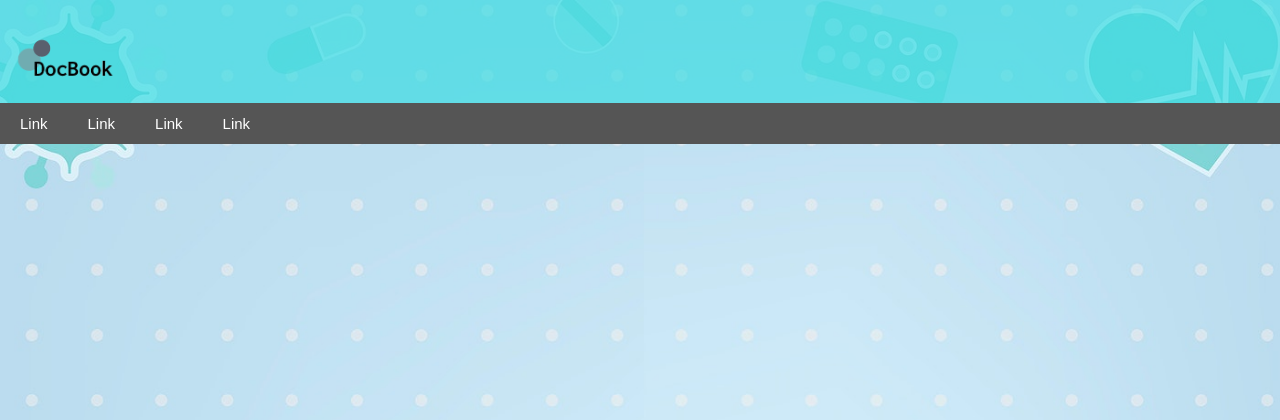
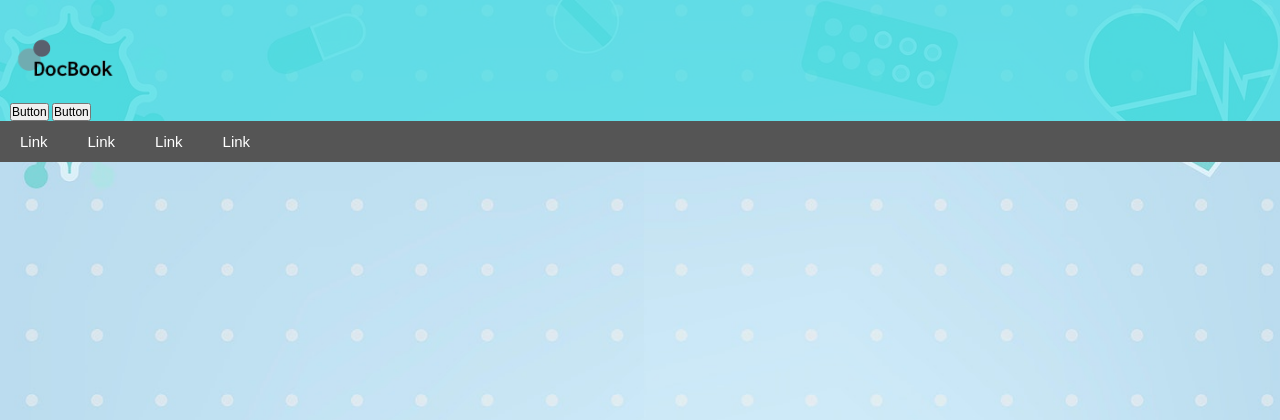
Before and after one commit to VP1996/SES1A-TM-5, a PHP site: the page made by docbook/Home Page.html in a window 1280 px wide. Shown: the top 420 px of the page. Run offline with PHP 8.4, Linux system fonts and the light colour scheme.

Commit message:
added login rego buttons on header

```diff
--- a/docbook/Home Page.html
+++ b/docbook/Home Page.html
@@ -19,7 +19,10 @@
                    <a href="index.html">
                    <img src="./img/docbook-logo.png"/>
                    </a>
-
+                   <div>
+                    <button class='loginbutton'>Button</button>
+                    <button class='loginbutton'>Button</button>
+                  </div>
                     </div>
                   </div>
                </div>
--- a/docbook/css/style.css
+++ b/docbook/css/style.css
@@ -83,6 +83,19 @@ h1 {
 }
 
 */
+
+.loginbutton {
+  width:100%;
+  overflow:hidden;
+  display:inline-block;
+  width:auto;
+
+}
+.loginbutton :hover {
+	background:linear-gradient(to bottom, #f6f6f6 5%, #ffffff 100%);
+	background-color:#f6f6f6;
+
+}
 .buttonS {
   background-color: rgb(223, 223, 223);
   border-style: solid;
```
